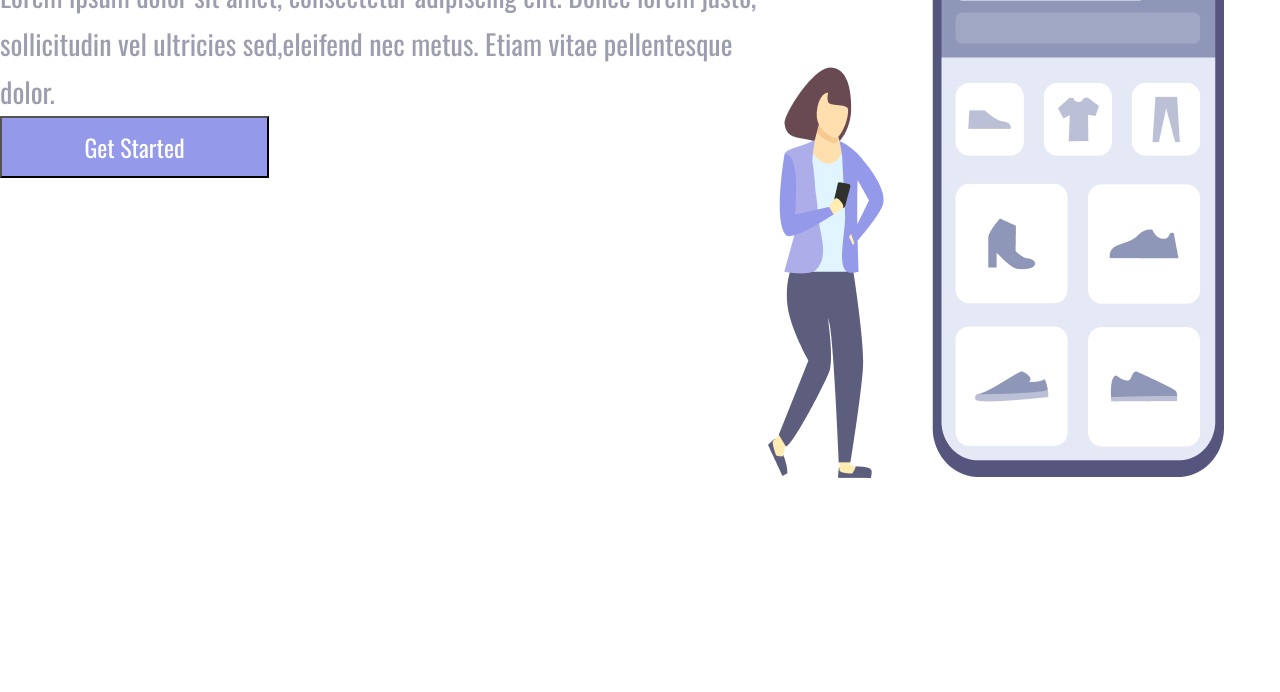
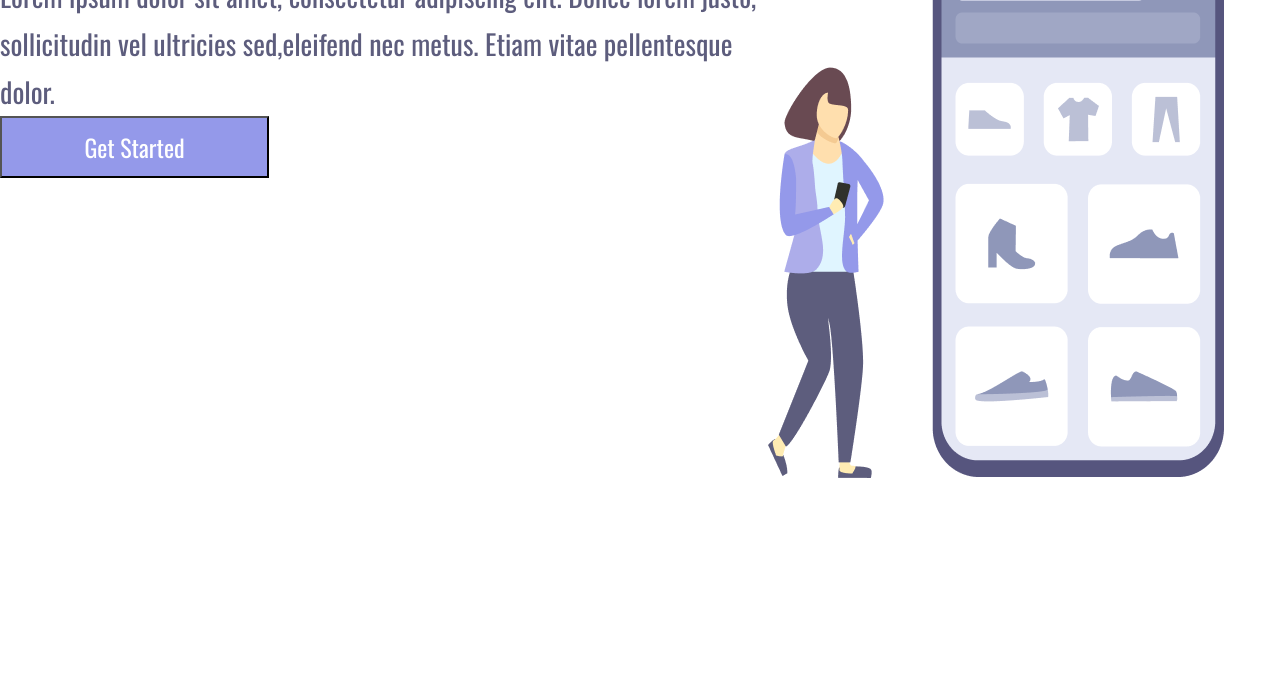
Before and after one commit to Ederfranca1020/projeto-vs-code, a plain HTML site: page index.html in a window 1280 px wide. Shown: the part 108-800 px from the top of the page. Drawn offline with nearby package versions, Linux system fonts and the light colour scheme.

Commit message:
alteracao no opacity

```diff
--- a/styles.css
+++ b/styles.css
@@ -37,7 +37,7 @@ p{
     font-size: 28px;
     line-height:48px ;
     color: #5d5d7d;
-    opacity: 0.6;
+    opacity: 6;
 }
 
 button{
```
